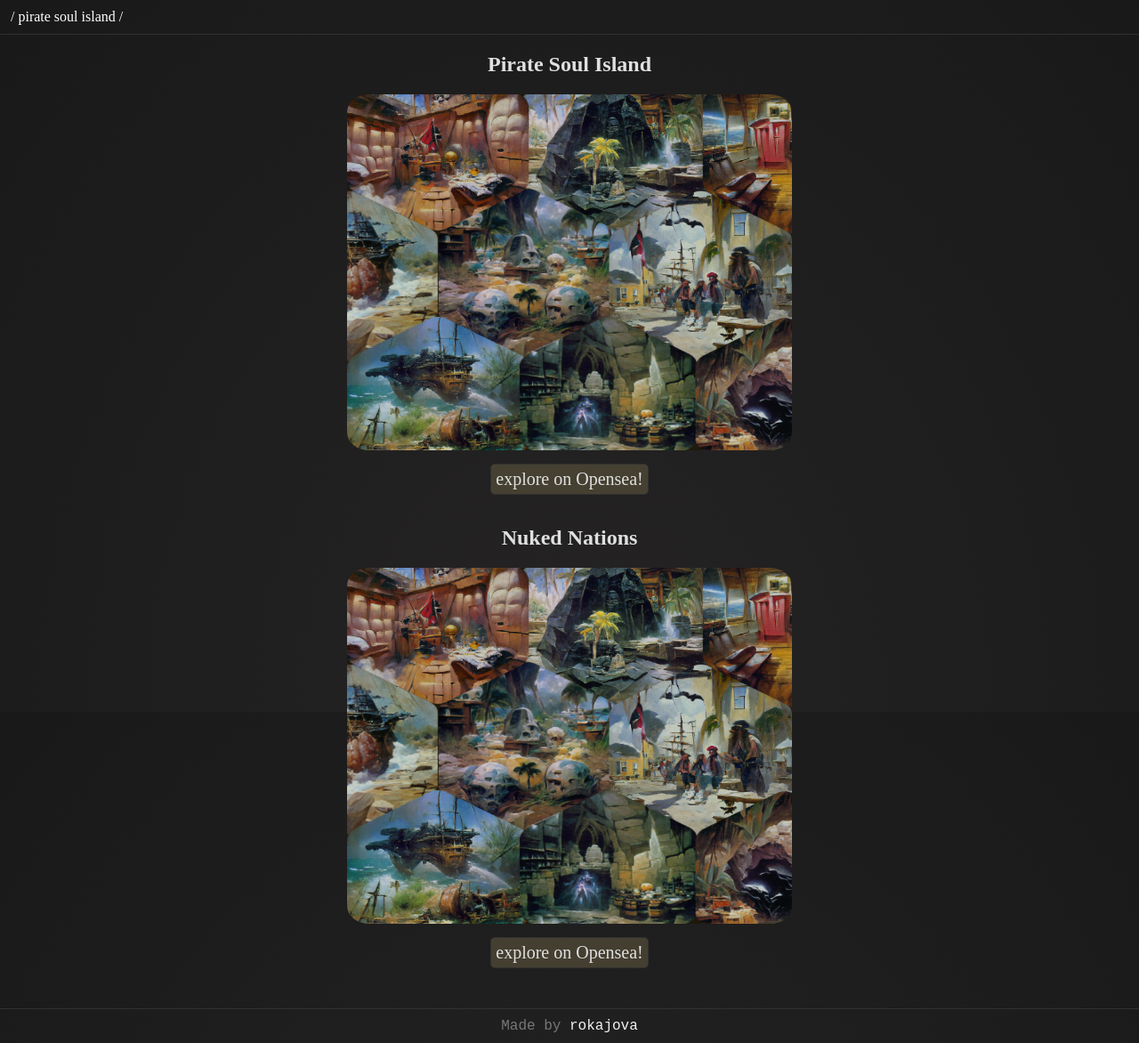
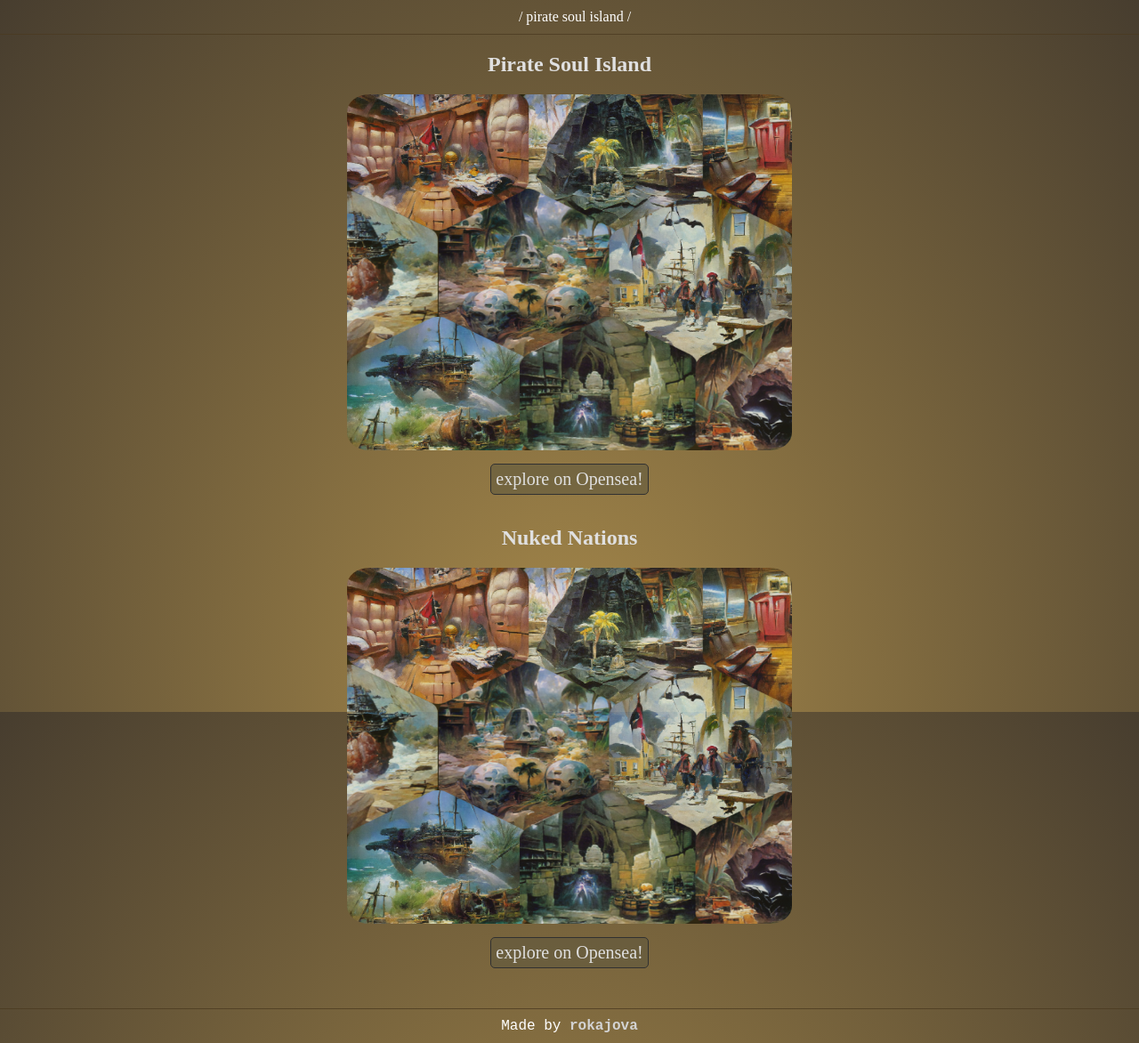
Before and after one commit to rokajova/Art-Collection, a Next.js app: page / in a window 1280 px wide. Shown: the whole page at 89% size. Built offline with nearby package versions, Linux system fonts and the light colour scheme; a web font is replaced by a local one.

Commit message:
Lightbox done

```diff
--- a/Components/Footer.js
+++ b/Components/Footer.js
@@ -4,10 +4,10 @@ const Footer = () => {
       Made by{" "}
       <a
         target="_blank"
-        style={{ color: "#f1f1f1" }}
+        style={{ color: "lightgray" }}
         href="https://www.github.com/rokajova"
       >
-        rokajova
+        <strong>rokajova</strong>
       </a>{" "}
     </footer>
   );
--- a/styles/globals.css
+++ b/styles/globals.css
@@ -1,12 +1,13 @@
 @import url("https://fonts.googleapis.com/css2?family=Merienda+One&display=swap");
+
 body {
   padding: 0;
   margin: 0;
   font-family: "Merienda One", cursive;
   background: radial-gradient(
     ellipse at bottom,
-    rgba(14, 12, 12, 0.9),
-    rgba(0, 0, 0, 0.9)
+    rgba(158, 125, 55, 0.9),
+    rgba(51, 40, 24, 0.9)
   );
   background-attachment: fixed;
   background-size: cover;
@@ -22,9 +23,9 @@ a {
 nav {
   padding: 10px 0;
   display: flex;
-  /* justify-content: center; */
+  justify-content: center;
   align-items: flex-end;
-  border-bottom: 1px solid #313131;
+  border-bottom: 1px solid #4b3a20c7;
   font-size: 16px;
 }
 nav a {
@@ -41,8 +42,7 @@ footer {
   text-align: center;
   padding: 10px 0;
   margin-top: 30px;
-  color: #777;
-  border-top: 1px solid #313131;
+  border-top: 1px solid #4b3a20c7;
   font-family: "Courier New", Courier, monospace;
 }
 
```
Also changed, not shown: pages/pirate-soul-island.js (+15 -8 lines), styles/Collection.module.css (+23 -9 lines).
